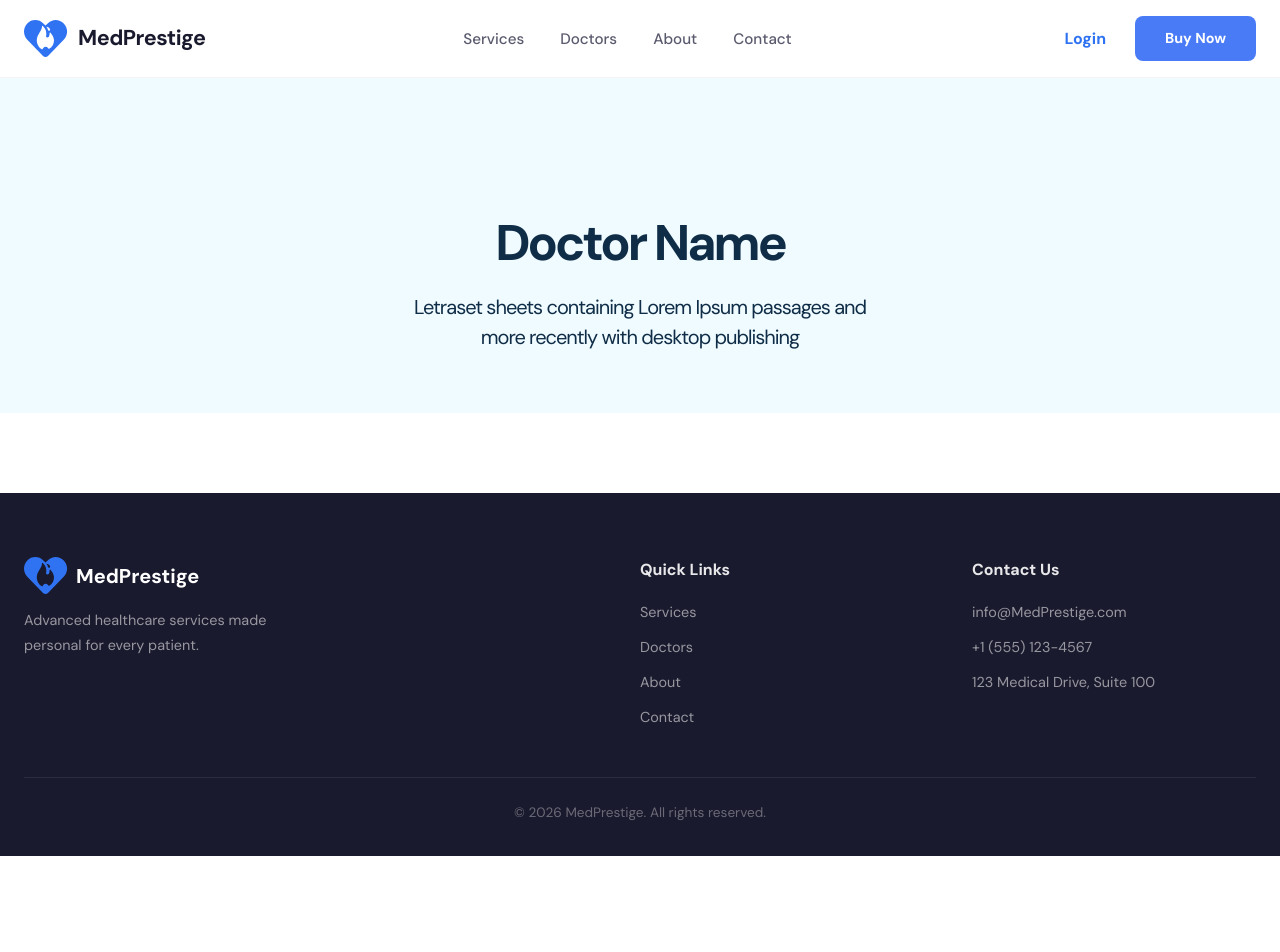
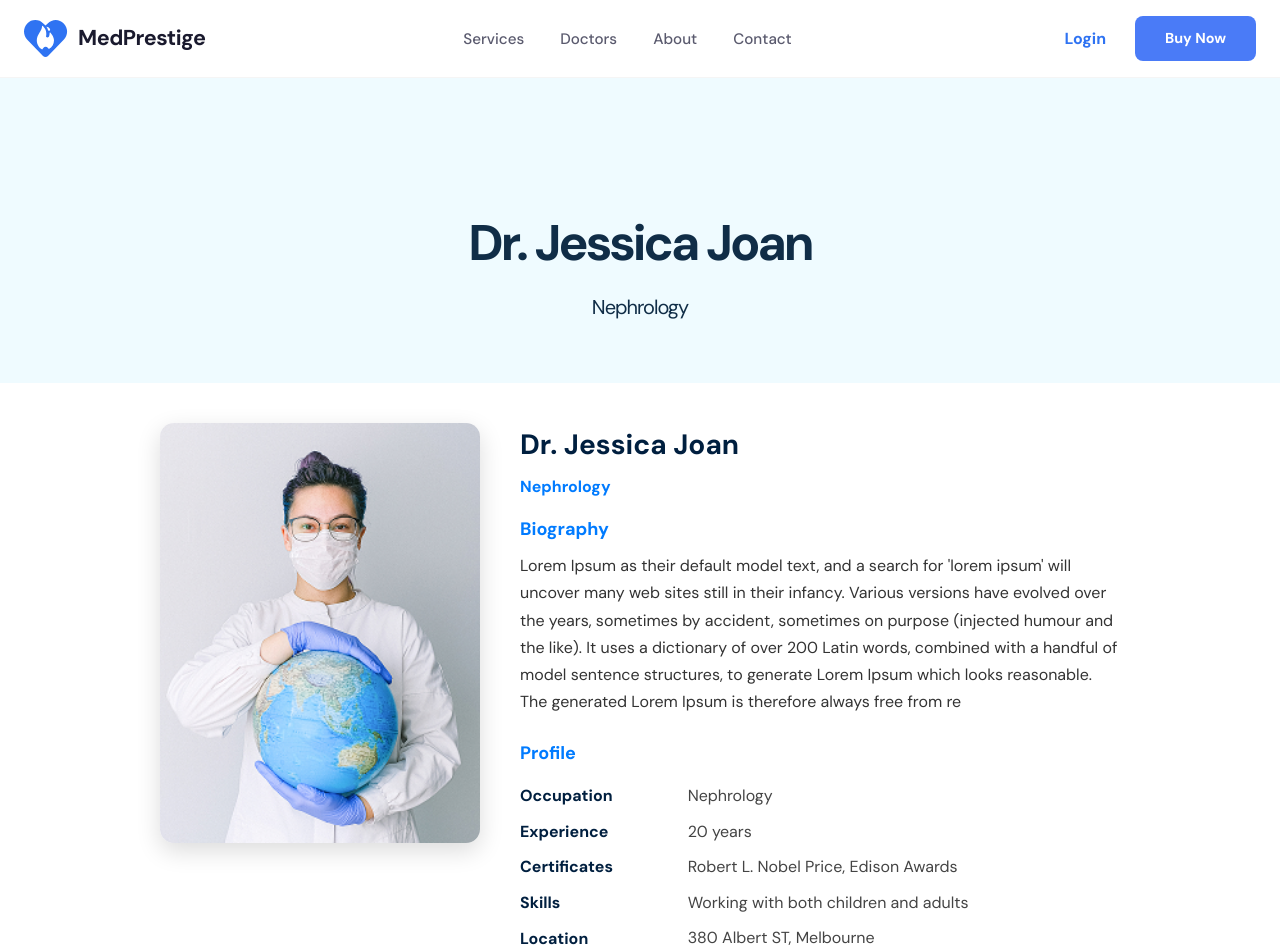
Before and after one commit to Lienkulet/MedPrestige, a Next.js app: page /doctors/1 in a window 1280 px wide. Shown: the top 952 px of the page. Before the commit the page ends 856 px from the top, so only its background shows below. Built offline with nearby package versions, Linux system fonts and the light colour scheme.

Commit message:
added Doctor Details Page

```diff
--- a/src/app/(marketing)/doctors/[doctorID]/page.jsx
+++ b/src/app/(marketing)/doctors/[doctorID]/page.jsx
@@ -1,10 +1,170 @@
-import PagesHero from '@/components/PagesHero/PagesHero'
-import React from 'react'
+import React from "react";
+import PagesHero from "@/components/PagesHero/PagesHero";
 
-const page = () => {
+const DoctorProfile = ({
+                         name,
+                         image,
+                         biography,
+                         occupation,
+                         experience,
+                         certificates = [],
+                         skills = [],
+                         location,
+                         phone,
+                         email,
+                         awards = [],
+                         awardNote,
+                         skillRatings = [],
+                         skillNote,
+                       }) => {
   return (
-    <PagesHero title={'Doctor Name'} subtitle={'Letraset sheets containing Lorem Ipsum passages and more recently with desktop publishing'} />
-  )
-}
+      <main>
+        <PagesHero
+            title={name}
+            subtitle={occupation}
 
-export default page
+        />
+        <section style={{ maxWidth: "1000px", margin: "0 auto", padding: "40px 20px" }}>
+        {/* Two-column header: big photo left, all info right */}
+        <div
+            style={{
+              display: "grid",
+              gridTemplateColumns: "320px 1fr",
+              gap: "40px",
+              alignItems: "start",
+            }}
+        >
+          {/* LEFT: Photo */}
+          <img
+              src={image}
+              alt={name}
+              style={{
+                width: "100%",
+                height: "420px",
+                borderRadius: "14px",
+                objectFit: "cover",
+                boxShadow: "0 8px 24px rgba(0,0,0,0.14)",
+                display: "block",
+              }}
+          />
+
+          {/* RIGHT: All content */}
+          <div>
+            {/* Name & occupation */}
+            <h1 style={{ margin: "0 0 6px", color: "#001f3f", fontSize: "28px" }}>{name}</h1>
+            <p style={{ margin: "0 0 16px", color: "#007bff", fontWeight: "600", fontSize: "16px" }}>
+              {occupation}
+            </p>
+
+            {/* Biography */}
+            <section style={{ marginBottom: "24px" }}>
+              <h2 style={{ margin: "0 0 8px", color: "#007bff", fontSize: "18px" }}>Biography</h2>
+              <p style={{ margin: 0, color: "#333", lineHeight: 1.7 }}>{biography}</p>
+            </section>
+
+            {/* Profile */}
+            <section style={{ marginBottom: "24px" }}>
+              <h2 style={{ margin: "0 0 10px", color: "#007bff", fontSize: "18px" }}>Profile</h2>
+              <table style={{ borderCollapse: "collapse", width: "100%" }}>
+                <tbody>
+                {[
+                  ["Occupation", occupation],
+                  ["Experience", experience],
+                  ["Certificates", certificates.join(", ")],
+                  ["Skills", skills.join(", ")],
+                  ["Location", location],
+                  ["Phone", phone],
+                  ["Email", email],
+                ].map(([label, value]) => (
+                    <tr key={label}>
+                      <td style={{ padding: "5px 16px 5px 0", fontWeight: "600", color: "#001f3f", whiteSpace: "nowrap", verticalAlign: "top" }}>
+                        {label}
+                      </td>
+                      <td style={{ padding: "5px 0", color: "#444", lineHeight: 1.5 }}>{value}</td>
+                    </tr>
+                ))}
+                </tbody>
+              </table>
+            </section>
+
+            {/* Awards */}
+            <section style={{ marginBottom: "24px" }}>
+              <h2 style={{ margin: "0 0 8px", color: "#007bff", fontSize: "18px" }}>Awards & Honors</h2>
+              <p style={{ margin: "0 0 8px", color: "#333" }}>{awardNote}</p>
+              <ul style={{ margin: 0, paddingLeft: "20px", color: "#333" }}>
+                {awards.map((award, idx) => (
+                    <li key={idx} style={{ marginBottom: "4px" }}>{award}</li>
+                ))}
+              </ul>
+            </section>
+
+            {/* Skills */}
+            <section>
+              <h2 style={{ margin: "0 0 8px", color: "#007bff", fontSize: "18px" }}>My Skills</h2>
+              <p style={{ margin: "0 0 12px", color: "#333" }}>{skillNote}</p>
+              {skillRatings.map(({ skill, rating }, idx) => (
+                  <div key={idx} style={{ marginBottom: "12px" }}>
+                    <div style={{ display: "flex", justifyContent: "space-between", marginBottom: "4px" }}>
+                      <strong style={{ color: "#001f3f" }}>{skill}</strong>
+                      <span style={{ color: "#007bff", fontSize: "13px" }}>{rating}%</span>
+                    </div>
+                    <div
+                        style={{
+                          backgroundColor: "#e9ecef",
+                          borderRadius: "6px",
+                          overflow: "hidden",
+                          height: "10px",
+                        }}
+                    >
+                      <div
+                          style={{
+                            width: `${rating}%`,
+                            backgroundColor: "#007bff",
+                            height: "100%",
+                            borderRadius: "6px",
+                            transition: "width 0.5s ease",
+                          }}
+                      />
+                    </div>
+                  </div>
+              ))}
+            </section>
+          </div>
+        </div>
+      </section>
+      </main>
+  );
+};
+
+const DoctorProfilePage = () => {
+  return (
+      <DoctorProfile
+          name="Dr. Jessica Joan"
+          image="/doctor1.jpg"
+          biography="Lorem Ipsum as their default model text, and a search for 'lorem ipsum' will uncover many web sites still in their infancy. Various versions have evolved over the years, sometimes by accident, sometimes on purpose (injected humour and the like). It uses a dictionary of over 200 Latin words, combined with a handful of model sentence structures, to generate Lorem Ipsum which looks reasonable. The generated Lorem Ipsum is therefore always free from re"
+          occupation="Nephrology"
+          experience="20 years"
+          certificates={["Robert L. Nobel Price", "Edison Awards"]}
+          skills={["Working with both children and adults"]}
+          location="380 Albert ST, Melbourne"
+          phone="+1  (230)-369-155-23"
+          email="jessica@joan.com"
+          awardNote="It uses a dictionary of over 200 Latin words, combined with a handful of model sentence structures, to generate Lorem Ipsum which looks reasonable. The generated Lorem Ipsum is therefore always free from re"
+          awards={[
+            "Robert L. Nobel Price",
+            "Edison Awards",
+            "Canadian Cancer Society",
+            "Research in Developmental",
+          ]}
+          skillNote="It uses a dictionary of over 200 Latin words, combined with a handful of model sentence structures, to generate."
+          skillRatings={[
+            { skill: "Empathy", rating: 95 },
+            { skill: "Technique", rating: 84 },
+            { skill: "Operation", rating: 90 },
+          ]}
+      />
+
+  );
+};
+
+export default DoctorProfilePage;
```
Also changed, not shown: src/app/(marketing)/doctors/page.jsx (+99 -18 lines), src/components/DoctorCard.jsx (+31 -91 lines), public/doctor1.jpg (added).
